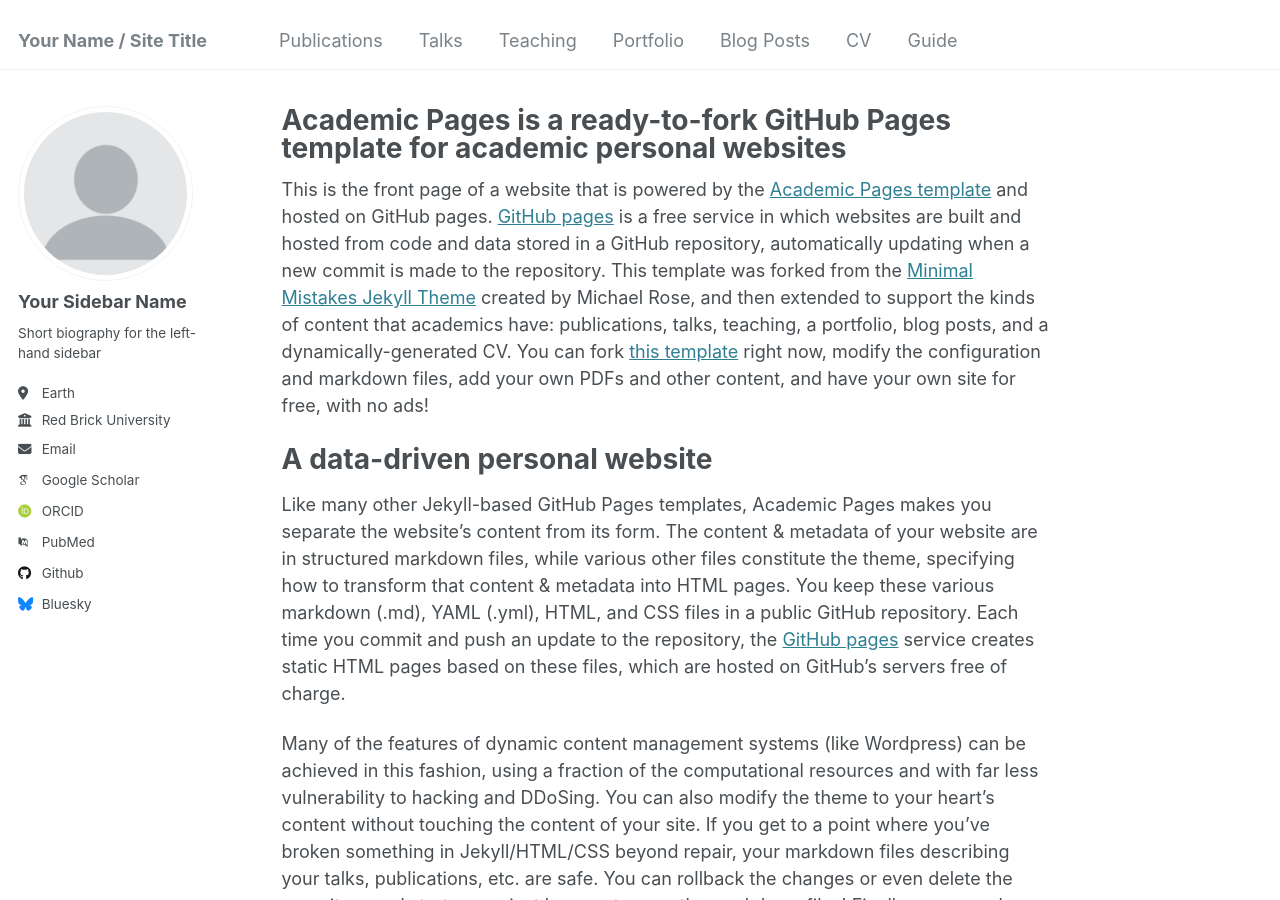
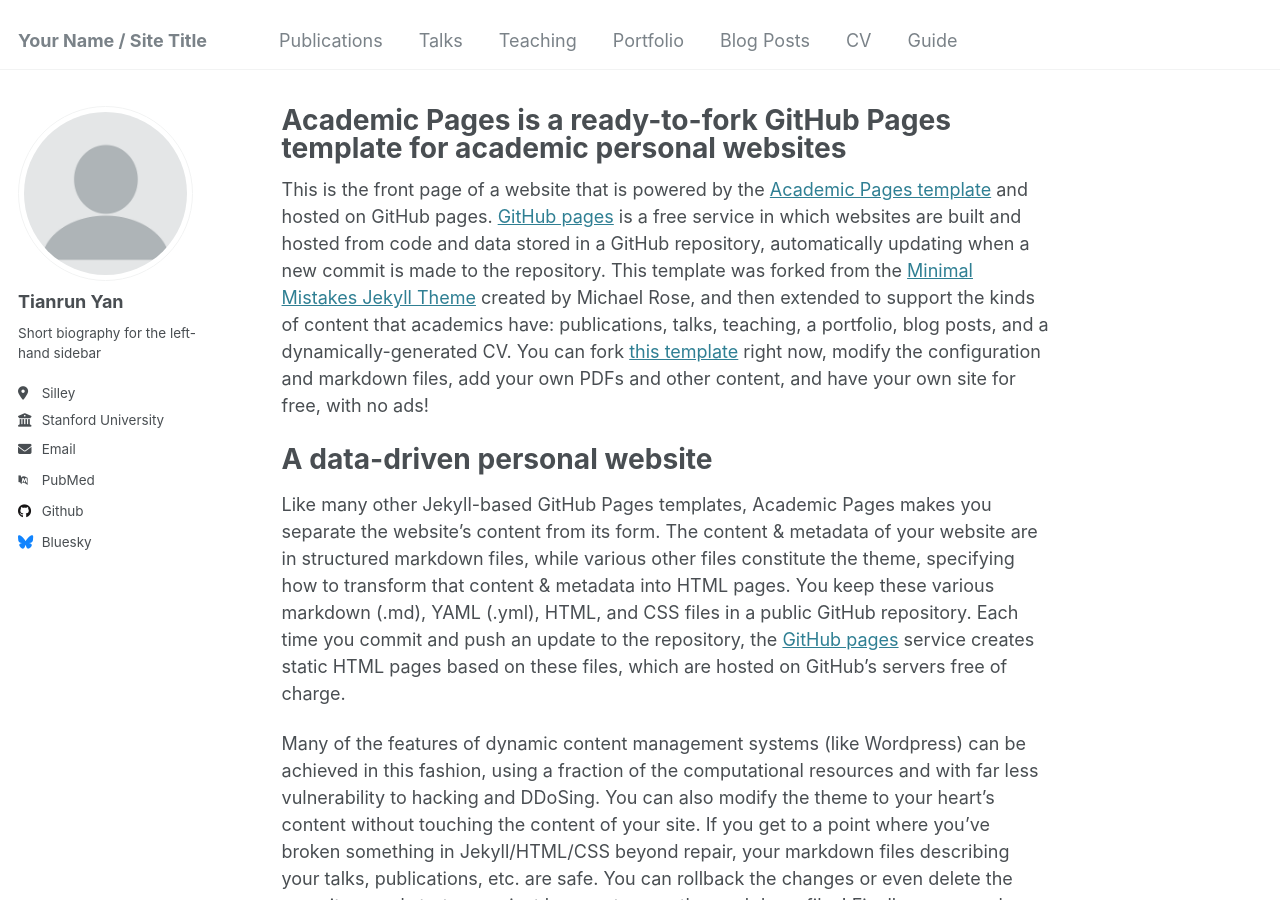
Before and after one commit to tianrun178/tianrun178, a Jekyll site: the page built from _pages/about.md, in a window 1280 px wide and 900 px high. Built offline with Jekyll 4.4.1, drawn with Linux system fonts in a browser that asks for light colours; some web fonts are replaced.

Commit message:
Update _config.yml

```diff
--- a/_config.yml
+++ b/_config.yml
@@ -22,19 +22,19 @@ repository               : "academicpages/academicpages.github.io"
 author:
   # Biographic information
   avatar           : "profile.png"
-  name             : "Your Sidebar Name"
+  name             : "Tianrun Yan"
   pronouns         : # example: "she/her"
   bio              : "Short biography for the left-hand sidebar"
-  location         : "Earth"
-  employer         : "Red Brick University"
+  location         : "Silley"
+  employer         : "Stanford University"
   uri              : # URL
-  email            : "none@example.org"
+  email            : "tianrun@stanford.edu"
 
   # Academic websites
   arxiv            : # URL - Update with the correct link to your profile
-  googlescholar    : "https://scholar.google.com/citations?user=PS_CX0AAAAAJ"
+  googlescholar    : #"https://scholar.google.com/citations?user=PS_CX0AAAAAJ"
   impactstory      : # URL
-  orcid            : "http://orcid.org/yourorcidurl"
+  orcid            : #"http://orcid.org/yourorcidurl"
   semantic         : # URL
   pubmed           : "https://www.ncbi.nlm.nih.gov/pubmed/?term=john+snow"
   researchgate     : # URL
```
